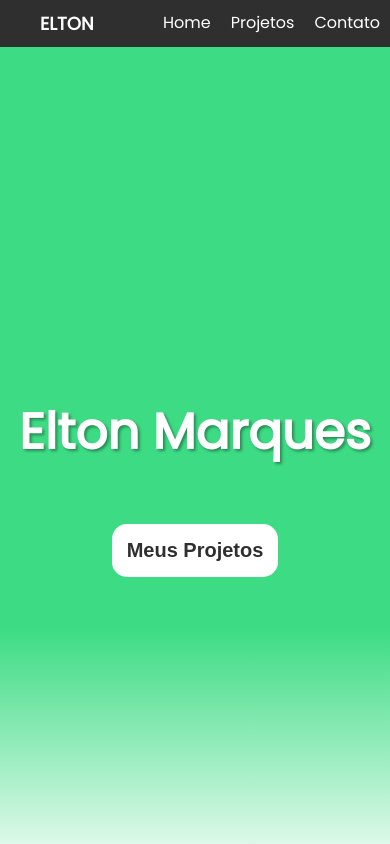
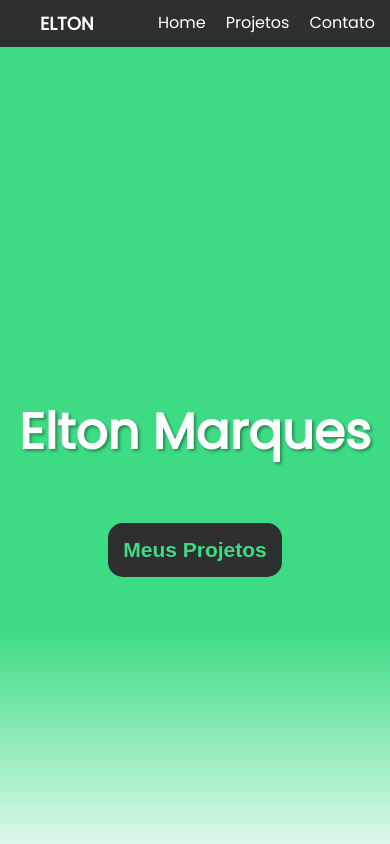
Before and after one commit to eltoncastor/portfolio-site, a plain HTML site: page index.html in a window 390 px wide. In both pictures the pointer is over the button "Meus Projetos". Shown: the top 844 px of the page. Drawn offline with Linux system fonts and the light colour scheme.

Commit message:
design updates

```diff
--- a/css/mobile.css
+++ b/css/mobile.css
@@ -5,6 +5,9 @@
     #topMenu li:first-child {
         font-size: 17px;
         padding-left: 0
+    }
+    #topMenu li:last-child {
+        margin-right: 5px;
     }
     #topMenu li{
         display: block;
--- a/css/style.css
+++ b/css/style.css
@@ -55,6 +55,13 @@ header {
     font-size: 20px;
     font-weight: bold;
     cursor: pointer;
+    transition: .6s;
+}
+
+#btn1:hover {
+    font-size: 21px;
+    background-color: #302f2f;
+    color: #3ddc84;
 }
 
 .centralize {
```
